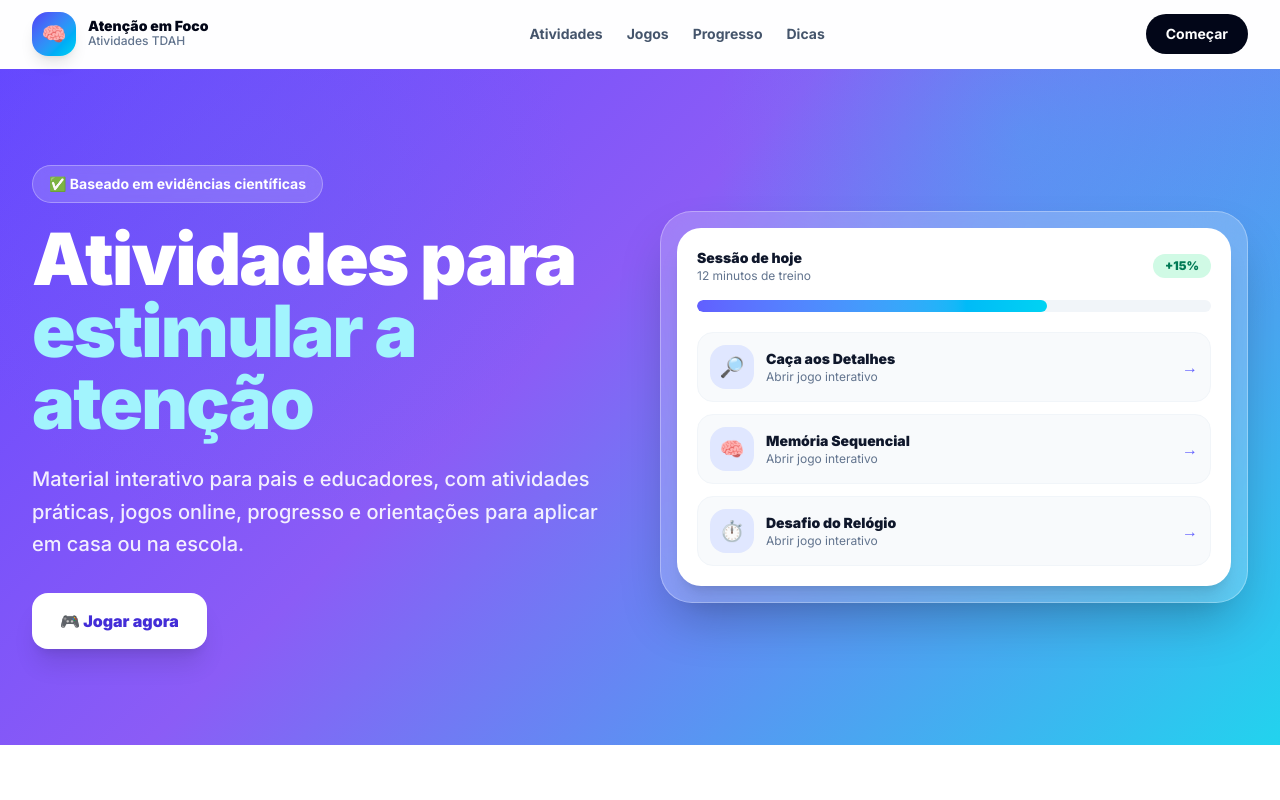
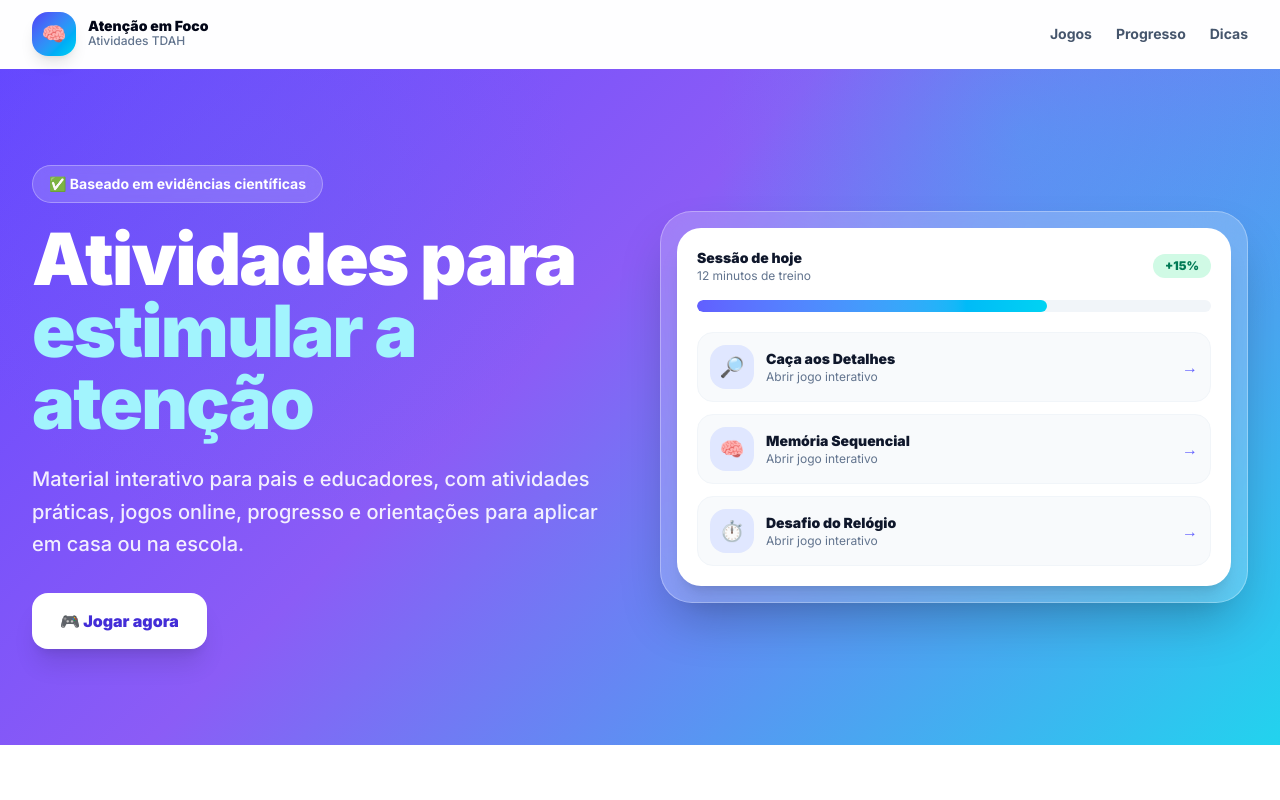
Before and after one commit to andreajoa/estimular-aten-o-sustentada, a Next.js app: page / in a window 1280 px wide. Shown: the top 800 px of the page. Built offline with nearby package versions, Linux system fonts and the light colour scheme.

Commit message:
fix: remove atividades e botao comecar do menu

```diff
--- a/app/components/HomeClient.tsx
+++ b/app/components/HomeClient.tsx
@@ -29,12 +29,10 @@ function Nav() {
           </div>
         </Link>
         <nav className="hidden items-center gap-6 text-sm font-bold text-slate-600 md:flex">
-          <Link href="/atividades">Atividades</Link>
           <Link href="/jogos">Jogos</Link>
           <Link href="/progresso">Progresso</Link>
           <Link href="/dicas">Dicas</Link>
         </nav>
-        <Link href="/atividades" className="rounded-full bg-slate-950 px-5 py-2.5 text-sm font-bold text-white">Começar</Link>
       </div>
     </header>
   );
```
